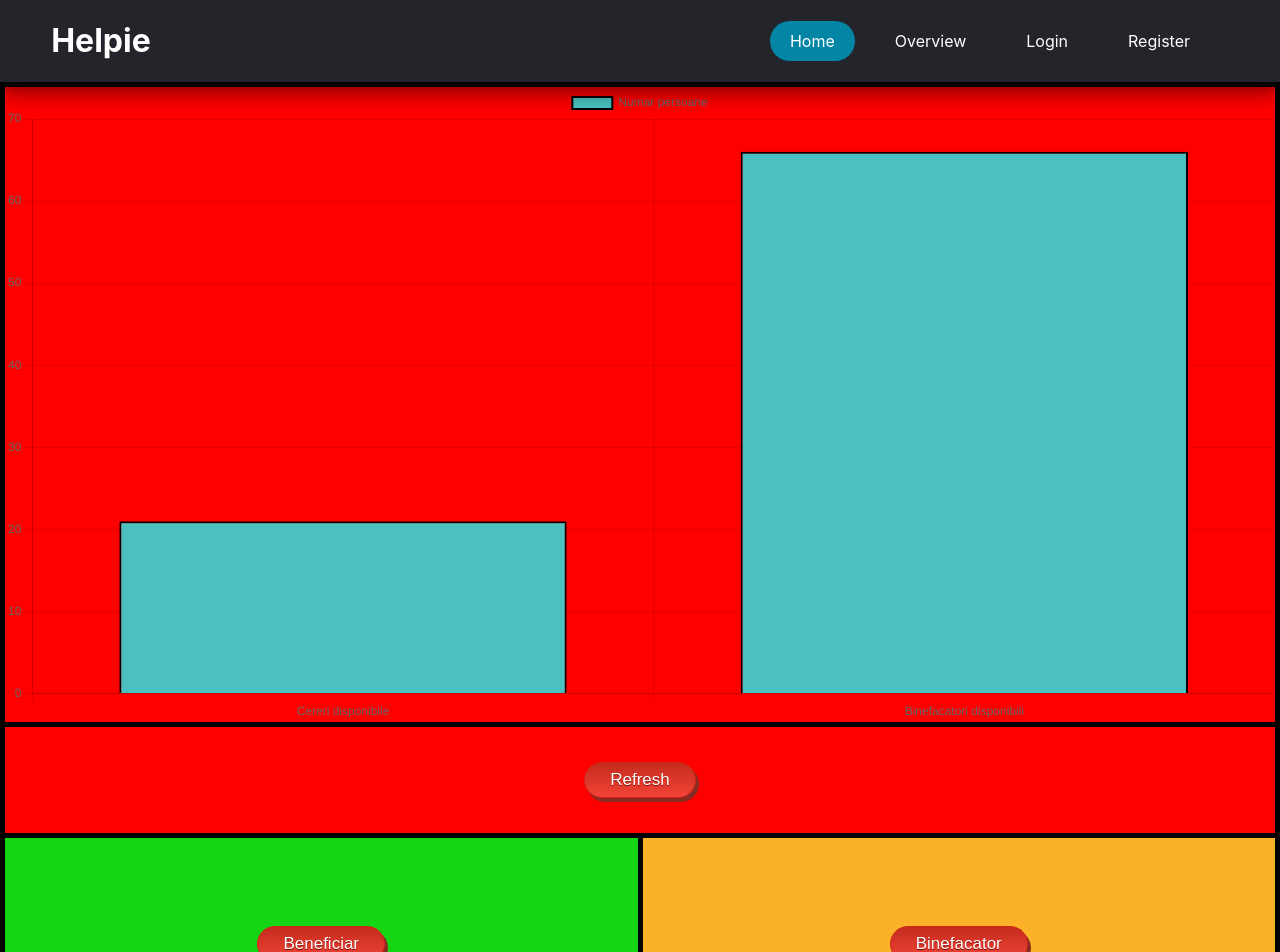
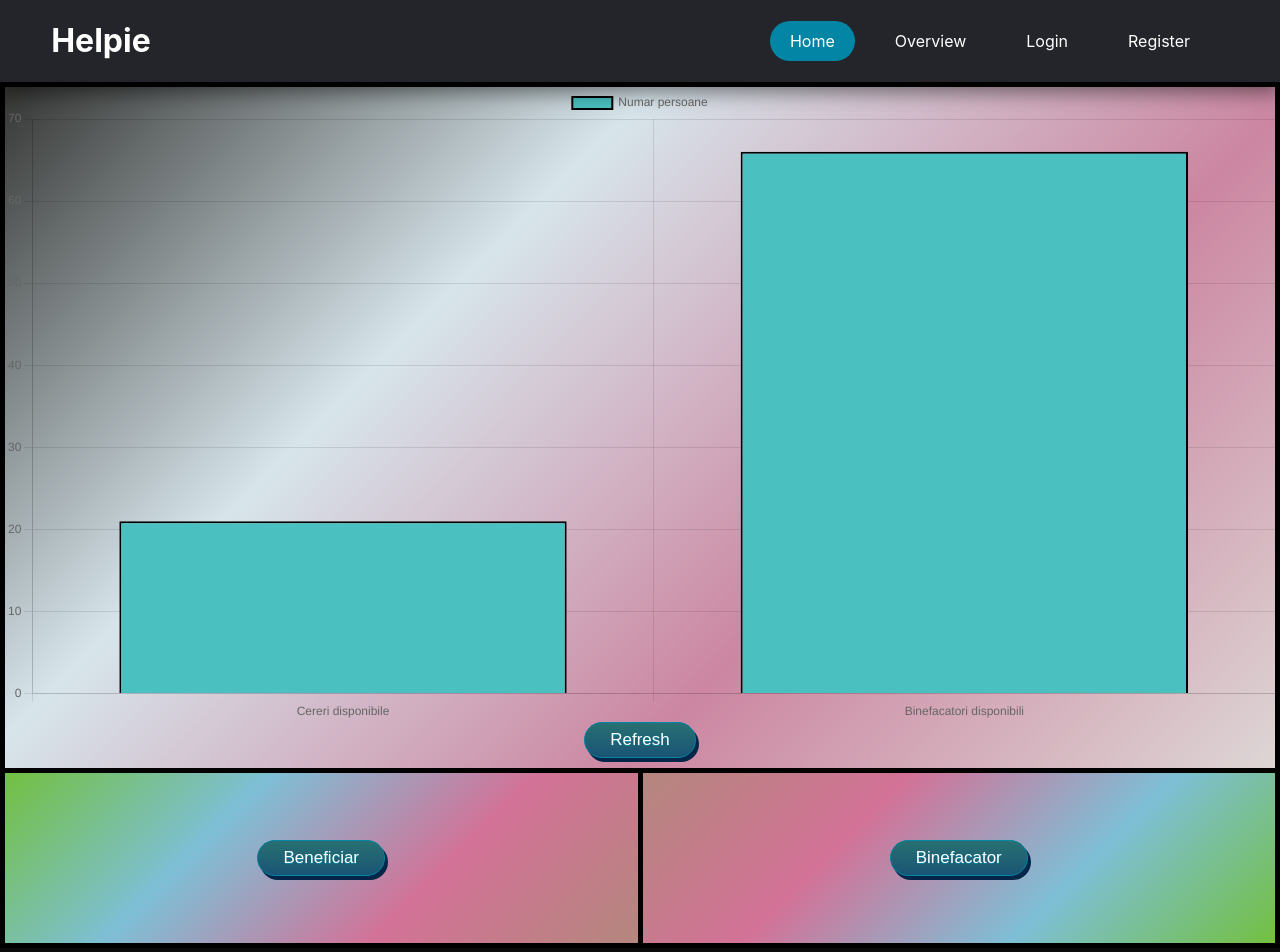
Before and after one commit to cristibctr/FrontEnd-Team2, a React (Create React App) app: page / in a window 1280 px wide. Shown: the top 952 px of the page. Built offline with nearby package versions, Linux system fonts and the light colour scheme.

Commit message:
update design home

```diff
--- a/package.json
+++ b/package.json
@@ -14,8 +14,11 @@
     "react-dom": "^17.0.2",
     "react-facebook-login": "^4.1.1",
     "react-google-login": "^5.2.2",
+    "react-loader": "^2.4.7",
+    "react-loader-spinner": "^4.0.0",
     "react-router-dom": "^5.2.0",
     "react-scripts": "^4.0.3",
+    "spinner": "^0.3.4",
     "styled-components": "^5.2.3",
     "web-vitals": "^1.1.1"
   },
--- a/src/HomePage.js
+++ b/src/HomePage.js
@@ -37,11 +37,12 @@ const HomePage = () => {
                         }
                     }}
                 />
+                 <div id="refresh">
+                <div className="button"> Refresh </div>
+            </div>
             </div>
 
-            <div id="refresh">
-                <div className="button"> Refresh </div>
-            </div>
+
 
             <div id="beneficiar">
                 <a href="beneficiar.js" className="button"> Beneficiar </a>
--- a/src/Login.js
+++ b/src/Login.js
@@ -1,6 +1,7 @@
 import React, { Component } from "react";
 import styled from 'styled-components';
 import { Button } from '@material-ui/core';
+
 import Logo from "./Logo"
 import { Redirect } from 'react-router-dom'
 import "./styles/Login.css"
@@ -92,6 +93,7 @@ export default class Login extends Component {
 
 
   render() {
+
     return (
 
       <div className="bodyLogin">
@@ -141,7 +143,7 @@ export default class Login extends Component {
               <div className="center">
                 {this.renderRedirect()}
                 <Button onClick={this.handleSubmit} type="button" variant="contained" color="primary" disableElevation>
-                  Login
+                Login
                 </Button>
               </div>
             </form>
--- a/src/styles/HomePage.css
+++ b/src/styles/HomePage.css
@@ -1,7 +1,7 @@
 #overview {
     display: grid;
     grid-template-columns: 1fr 1fr;
-    grid-template-rows: 6fr 1fr 2fr;
+    grid-template-rows: 6fr 1.5fr;
     grid-gap: 5px;
     background-color: black;
     border-style: solid;
@@ -10,7 +10,9 @@
 }
 #beneficiar{
     display:grid;
-    background-color: rgb(21, 214, 21);
+    background: linear-gradient(-45deg, #b4877d, #d37297, #7ebfd6, #73c040);
+	background-size: 100% 100%;
+	animation: gradient 15s ease infinite;
     padding: auto;
     height: 100%;
     align-items: center;
@@ -19,7 +21,7 @@
 
 #binefacator{
     display:grid;
-    background-color:rgb(252, 178, 40);
+    background: linear-gradient(-45deg,#73c040, #7ebfd6,  #d37297,#b4877d);
     padding: auto;
     height: 100%;
     align-items: center;
@@ -27,11 +29,11 @@
 }
 
 .button {
-	box-shadow: 3px 4px 0px 0px #8a2a21;
-	background:linear-gradient(to bottom, #c62d1f 5%, #f24437 100%);
-	background-color:#c62d1f;
+	box-shadow: 3px 4px 0px 0px #022647;
+	background:linear-gradient(to bottom, #276f72 5%, #1a5475 100%);
+	background-color:rgb(15, 57, 68);
 	border-radius:18px;
-	border:1px solid #d02718;
+	border:1px solid rgb(3,133,165);
 	display:inline-block;
 	cursor:pointer;
 	color:#ffffff;
@@ -39,11 +41,11 @@
 	font-size:17px;
 	padding:7px 25px;
 	text-decoration:none;
-	text-shadow:0px 1px 0px #810e05;
+	text-shadow:0px 1px 0px rgb(3,133,165);
 }
 .button:hover {
-	background:linear-gradient(to bottom, #f24437 5%, #c62d1f 100%);
-	background-color:#f24437;
+	background:linear-gradient(to bottom, #21158fb0 5%, #0d5883 100%);
+	background-color:rgb(3, 11, 14);
 }
 .button:active {
 	position:relative;
@@ -67,16 +69,16 @@
 .graficHome{
     grid-column-start: 1;
     grid-column-end: 3;
-    background-color: red;
+    background:linear-gradient(-45deg, #ddd6d5, #cc86a1, #d7e5eb, #353634);
 }
 
 #refresh{
     display: grid;
     grid-column-start: 1;
     grid-column-end: 3;
-    background-color: red;
     align-items: center;
     justify-content: center;
+    margin-bottom: 10px;
 }
 
 
```
Also changed, not shown: src/styles/donator.jpg (added), 1 other file (tests, documents, lock files or other folders).
